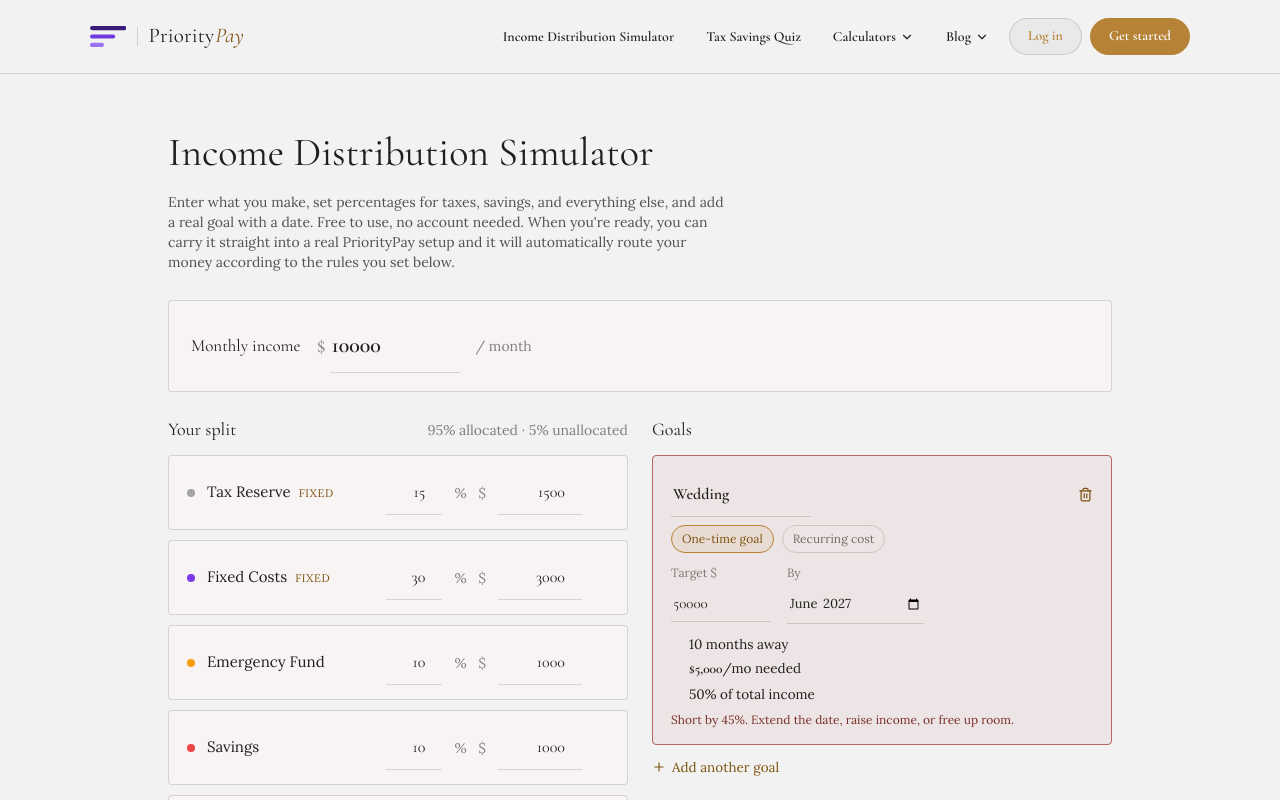
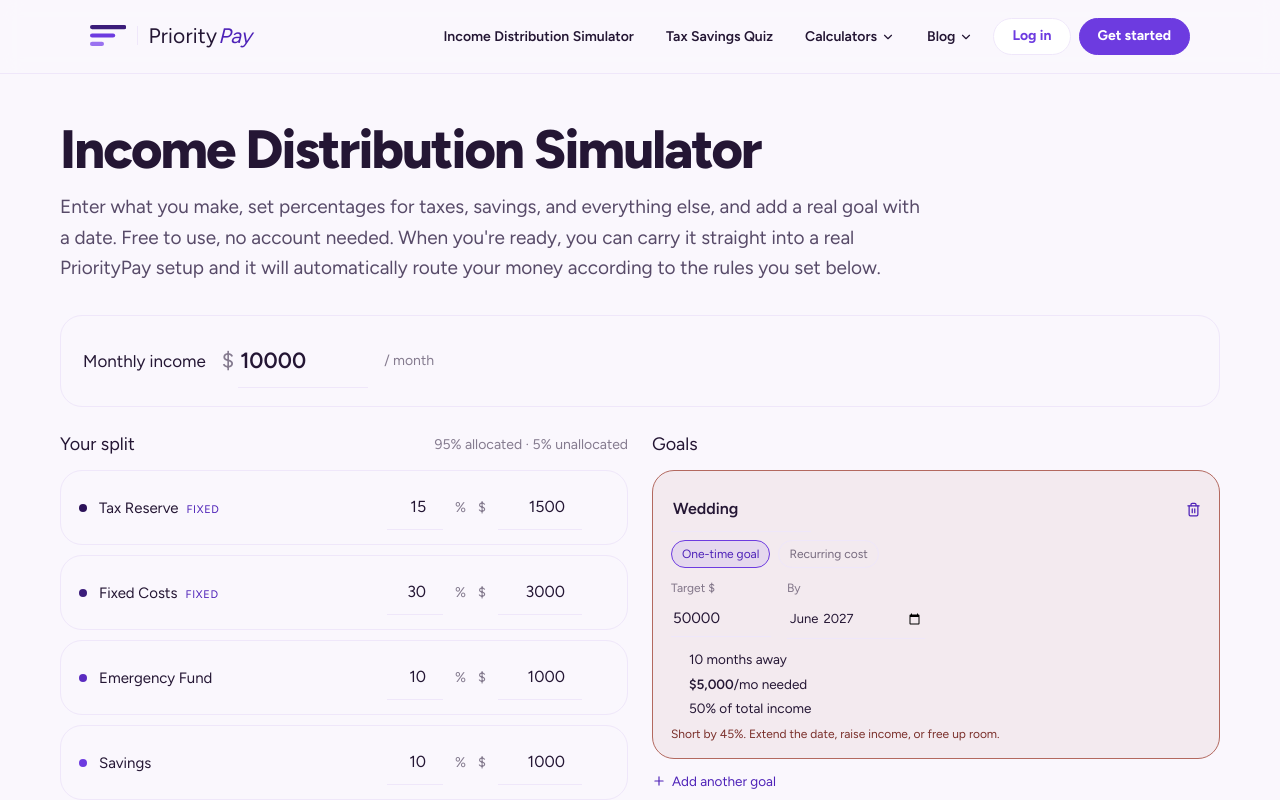
Before and after one commit to meganmahoney123/prioritypay-simple, a Next.js app: page /calculators/moneysimulator in a window 1280 px wide. Shown: the top 800 px of the page. Built offline with nearby package versions, Linux system fonts and the light colour scheme.

Commit message:
Update MoneySimulatorPublicClient.js

```diff
--- a/app/calculators/moneysimulator/MoneySimulatorPublicClient.js
+++ b/app/calculators/moneysimulator/MoneySimulatorPublicClient.js
@@ -4,7 +4,7 @@ import { useRouter } from "next/navigation";
 import PublicHeader from "@/components/PublicHeader";
 import PublicFooter from "@/components/PublicFooter";
 import MoneySimulator from "@/components/MoneySimulator";
-import { LEDGER_TOKENS } from "@/lib/ledgerTheme";
+import { BLOOM_TOKENS } from "@/lib/bloomTheme";
 import { encodeSim, DEMO_GOALS } from "@/lib/simSharing";
 
 // Public, logged-out-friendly Money Simulator -- linked from the
@@ -17,13 +17,13 @@ import { encodeSim, DEMO_GOALS } from "@/lib/simSharing";
 // here land directly on the real Percentage Splits step of onboarding
 // instead of making someone re-enter them.
 const DEFAULT_ROWS = [
-  { id: "tax_reserve", label: "Tax Reserve", pct: 15, fixed: true, color: "#a3a3a3" },
-  { id: "fixed_costs", label: "Fixed Costs", pct: 30, fixed: true, color: "#7c3aed" },
-  { id: "emergency_fund", label: "Emergency Fund", pct: 10, fixed: false, color: "#f59e0b" },
-  { id: "savings", label: "Savings", pct: 10, fixed: false, color: "#ef4444" },
-  { id: "investments_1", label: "Investments", pct: 10, fixed: false, color: "#14b8a6" },
-  { id: "solo_401k", label: "Retirement", pct: 15, fixed: false, color: "#8b5cf6" },
-  { id: "hobbies", label: "Hobbies", pct: 5, fixed: false, color: "#ec4899" },
+  { id: "tax_reserve", label: "Tax Reserve", pct: 15, fixed: true, color: "#2C1259" },
+  { id: "fixed_costs", label: "Fixed Costs", pct: 30, fixed: true, color: "#3B1C7A" },
+  { id: "emergency_fund", label: "Emergency Fund", pct: 10, fixed: false, color: "#5A2BC0" },
+  { id: "savings", label: "Savings", pct: 10, fixed: false, color: "#6D3BE0" },
+  { id: "investments_1", label: "Investments", pct: 10, fixed: false, color: "#8657E8" },
+  { id: "solo_401k", label: "Retirement", pct: 15, fixed: false, color: "#9A72F0" },
+  { id: "hobbies", label: "Hobbies", pct: 5, fixed: false, color: "#C4A9FA" },
 ];
 
 export default function MoneySimulatorPublicClient() {
@@ -34,13 +34,22 @@ export default function MoneySimulatorPublicClient() {
   };
 
   return (
-    <div style={LEDGER_TOKENS}>
+    <div style={BLOOM_TOKENS}>
       <PublicHeader />
-      <div style={{ maxWidth: 1024, margin: "0 auto", padding: "48px clamp(18px, 4vw, 40px) 80px" }}>
-        <h1 style={{ fontFamily: "var(--font-heading)", fontSize: "clamp(30px, 4vw, 40px)", fontWeight: 400, margin: "0 0 10px" }}>
+      <div style={{ maxWidth: 1240, margin: "0 auto", padding: "48px clamp(18px, 4vw, 40px) 80px" }}>
+        <h1
+          style={{
+            fontFamily: "var(--font-heading)",
+            fontSize: "clamp(38px, 4.6vw, 54px)",
+            fontWeight: 800,
+            lineHeight: 1.04,
+            letterSpacing: "-0.035em",
+            margin: "0 0 14px",
+          }}
+        >
           Income Distribution Simulator
         </h1>
-        <p className="text-sm" style={{ maxWidth: 560, color: "color-mix(in srgb, var(--color-text) 76%, transparent)", margin: "0 0 28px" }}>
+        <p style={{ fontSize: 19, lineHeight: 1.6, maxWidth: "46em", color: "var(--color-neutral-800)", margin: "0 0 32px" }}>
           Enter what you make, set percentages for taxes, savings, and everything else, and add a real goal with a
           date. Free to use, no account needed. When you're ready, you can carry it straight into a real PriorityPay
           setup and it will automatically route your money according to the rules you set below.
```
